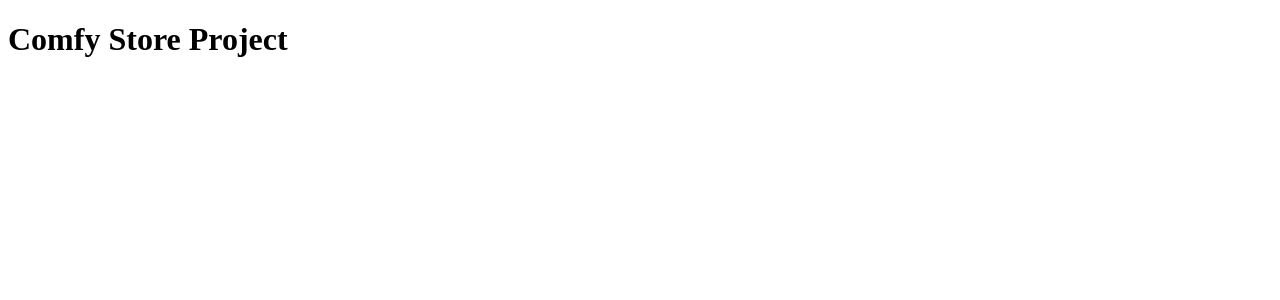
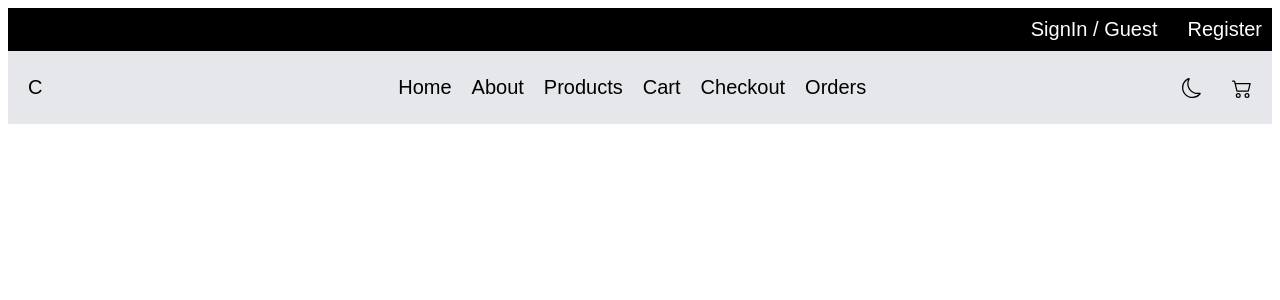
Before and after one commit to HEMASINCHU/react-comfy-store, a React (Vite) app: page / in a window 1280 px wide. Shown: the top 300 px of the page. Built offline with nearby package versions, Linux system fonts and the light colour scheme.

Commit message:
Added header and navbar  component

```diff
--- a/src/App.jsx
+++ b/src/App.jsx
@@ -1,9 +1,13 @@
+import { Routes, Route } from "react-router-dom";
 import "./App.css";
+import Header from "./components/header/Header";
 
 function App() {
   return (
     <div>
-      <h1>Comfy Store Project</h1>
+      <Routes>
+        <Route path="/" element={<Header />} />
+      </Routes>
     </div>
   );
 }
--- /dev/null
+++ b/src/components/header/Header.jsx
@@ -0,0 +1,16 @@
+import { NavLink, Outlet } from "react-router-dom";
+import Navbar from "../navbar/Navbar";
+import "./header.css";
+const Header = () => {
+  return (
+    <>
+      <div className="header-container">
+        <NavLink to="/login">SignIn / Guest</NavLink>
+        <NavLink to="/register">Register</NavLink>
+      </div>
+      <Navbar />
+      <Outlet />
+    </>
+  );
+};
+export default Header;
--- /dev/null
+++ b/src/components/header/header.css
@@ -0,0 +1,22 @@
+* {
+  box-sizing: border-box;
+  font-family: Arial, Helvetica, sans-serif;
+  font-size: 20px;
+}
+
+.header-container {
+  display: flex;
+  align-items: center;
+  justify-content: flex-end;
+  gap: 30px;
+  background-color: black;
+  padding: 10px;
+}
+.header-container a {
+  text-decoration: none;
+  color: white;
+}
+a:hover {
+  text-decoration: underline;
+  color: white;
+}
--- /dev/null
+++ b/src/components/navbar/Navbar.jsx
@@ -0,0 +1,52 @@
+import { NavLink } from "react-router-dom";
+import { BsCart2, BsMoon } from "react-icons/bs";
+import "./navbar.css";
+
+const Navbar = () => {
+  return (
+    <>
+      <nav>
+        <div className="navbar-container">
+          <NavLink to="/">C</NavLink>
+          <div>
+            <ul className="navbar-link">
+              <li>
+                <NavLink aria-current="page" to="/">
+                  Home
+                </NavLink>
+              </li>
+              <li>
+                <NavLink to="/about">About</NavLink>
+              </li>
+              <li>
+                <NavLink to="/products" aria-disabled="true">
+                  Products
+                </NavLink>
+              </li>
+              <li>
+                <NavLink to="/cart" aria-disabled="true">
+                  Cart
+                </NavLink>
+              </li>
+              <li>
+                <NavLink to="/cart" aria-disabled="true">
+                  Checkout
+                </NavLink>
+              </li>
+              <li>
+                <NavLink to="/cart" aria-disabled="true">
+                  Orders
+                </NavLink>
+              </li>
+            </ul>
+          </div>
+          <div className="navbar-rightside">
+            <BsMoon />
+            <BsCart2 />
+          </div>
+        </div>
+      </nav>
+    </>
+  );
+};
+export default Navbar;
--- /dev/null
+++ b/src/components/navbar/navbar.css
@@ -0,0 +1,30 @@
+* {
+  box-sizing: border-box;
+  font-family: Arial, Helvetica, sans-serif;
+  color: black;
+}
+.navbar-container {
+  display: flex;
+  align-items: center;
+  justify-content: space-between;
+  background-color: rgb(229, 231, 235);
+  padding: 5px 20px;
+}
+.navbar-link {
+  display: flex;
+  align-items: center;
+  justify-content: space-between;
+  gap: 20px;
+}
+.navbar-link li {
+  list-style: none;
+}
+
+.navbar-container a {
+  text-decoration: none;
+}
+.navbar-rightside {
+  display: flex;
+  gap: 30px;
+  align-items: center;
+}
--- a/src/main.jsx
+++ b/src/main.jsx
@@ -1,9 +1,12 @@
-import React from 'react'
-import ReactDOM from 'react-dom/client'
-import App from './App.jsx'
+import React from "react";
+import ReactDOM from "react-dom/client";
+import App from "./App.jsx";
+import { BrowserRouter } from "react-router-dom";
 
-ReactDOM.createRoot(document.getElementById('root')).render(
+ReactDOM.createRoot(document.getElementById("root")).render(
   <React.StrictMode>
-    <App />
-  </React.StrictMode>,
-)
+    <BrowserRouter>
+      <App />
+    </BrowserRouter>
+  </React.StrictMode>
+);
```
Also changed, not shown: src/components/login/Login.jsx (added), src/components/signup/Signup.jsx (added).
